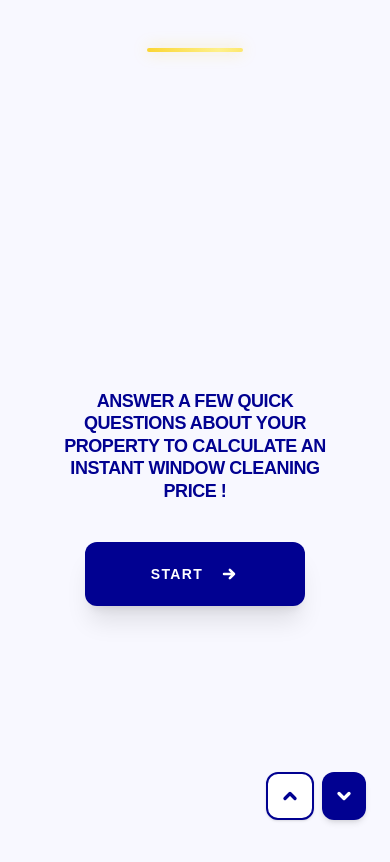
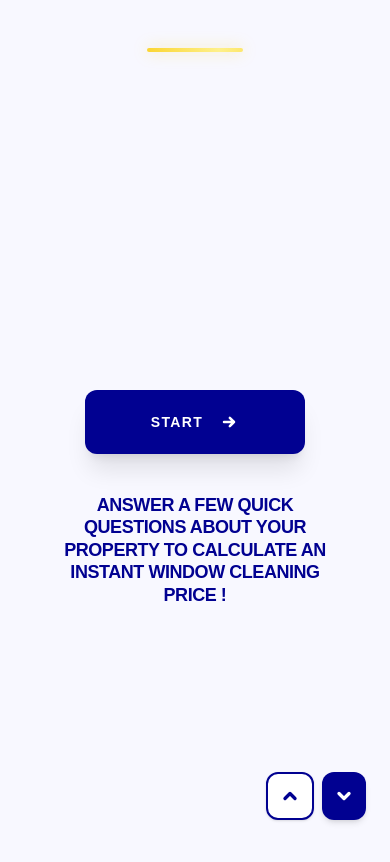
Before and after one commit to jeylanab/astroClean, a React (Vite) app: page / in a window 390 px wide. Shown: the top 862 px of the page. Built offline with nearby package versions, Linux system fonts and the light colour scheme.

Commit message:
added start

```diff
--- a/src/components/steps/Step0Intro.jsx
+++ b/src/components/steps/Step0Intro.jsx
@@ -2,17 +2,20 @@ import React from 'react';
 
 const Step0Intro = ({ onStart, onBack }) => {
   return (
-    <div className="w-full flex flex-col items-center justify-center text-center animate-in fade-in zoom-in-95 duration-700 px-6">
+    <div className="w-full flex flex-col md:flex-col flex-col-reverse items-center justify-center text-center animate-in fade-in zoom-in-95 duration-700 px-6">
 
-      {/* Primary Message */}
-      <p className="text-lg md:text-xl text-[#010191] font-black mb-10 max-w-lg uppercase tracking-tight leading-tight">
+      {/* Text Container
+          On small screens, mt-10 adds space between the button above it and the text.
+          On medium screens, mb-10 restores the original layout.
+      */}
+      <p className="text-lg md:text-xl text-[#010191] font-black mt-10 md:mt-0 md:mb-10 max-w-lg uppercase tracking-tight leading-tight">
         ANSWER A FEW QUICK QUESTIONS ABOUT YOUR PROPERTY TO CALCULATE AN INSTANT WINDOW CLEANING PRICE !
       </p>
 
-      {/* Start Button - Updated hover for white background */}
+      {/* Start Button */}
       <button
         onClick={onStart}
-        className="group flex items-center justify-center gap-4 bg-[#010191] hover:bg-[#010191] text-white font-black py-5 px-16 rounded-xl text-sm transition-all shadow-xl active:scale-95 uppercase tracking-widest border-2 border-transparent"
+        className="group flex items-center justify-center gap-4 bg-[#010191] hover:bg-[#000066] text-white font-black py-5 px-16 rounded-xl text-sm transition-all shadow-xl active:scale-95 uppercase tracking-widest border-2 border-transparent z-10"
       >
         Start
         <svg className="w-5 h-5 group-hover:translate-x-2 transition-transform" fill="none" stroke="currentColor" viewBox="0 0 24 24">
@@ -20,9 +23,8 @@ const Step0Intro = ({ onStart, onBack }) => {
         </svg>
       </button>
 
-      {/* Navigation Arrows — Now using Primary Blue for better visibility */}
+      {/* Navigation Arrows */}
       <div className="absolute bottom-6 right-6 flex gap-2">
-        {/* Back Arrow: Bordered and Blue */}
         <button
           onClick={onBack}
           className="bg-white border-2 border-[#010191] text-[#010191] p-3 rounded-xl hover:bg-[#010191] hover:text-white transition-all shadow-sm active:scale-90"
@@ -32,10 +34,9 @@ const Step0Intro = ({ onStart, onBack }) => {
           </svg>
         </button>
 
-        {/* Next/Down Arrow: Solid Blue */}
         <button
           onClick={onStart}
-          className="bg-[#010191] text-white p-3 rounded-xl hover:bg-[#010191] transition-all shadow-md active:scale-90"
+          className="bg-[#010191] text-white p-3 rounded-xl hover:bg-[#000066] transition-all shadow-md active:scale-90"
         >
           <svg width="20" height="20" viewBox="0 0 24 24" fill="none" stroke="currentColor" strokeWidth="4" strokeLinecap="round" strokeLinejoin="round">
             <path d="m6 9 6 6 6-6"/>
```
